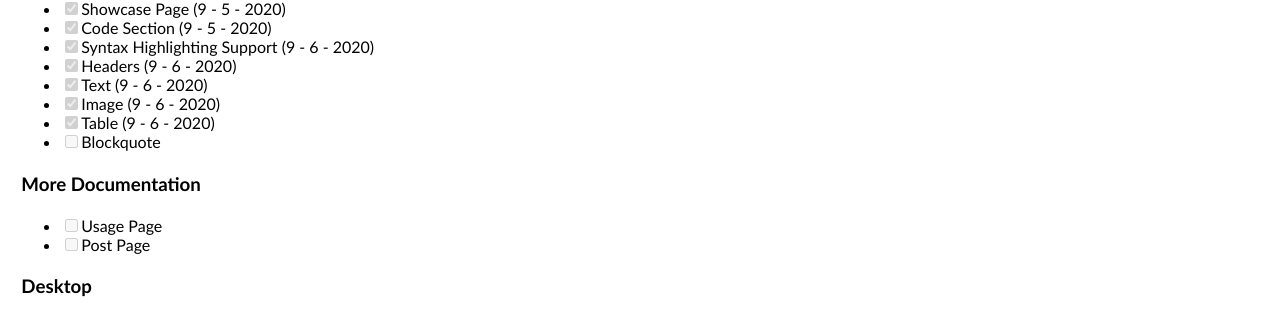
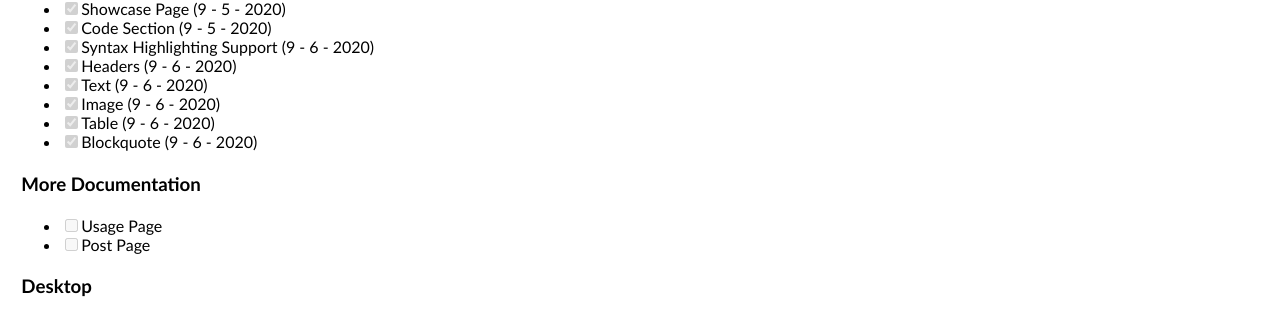
Before and after one commit to andydevs/jekyll-theme-peaceful-gates, a Jekyll site: the page built from TODO.md, in a window 1280 px wide. Shown: the part 365-685 px from the top of the page. Built offline with Jekyll 4.4.1, drawn with Linux system fonts in a browser that asks for light colours; our own code applies the rules of GitHub Pages for plain Markdown files.

Commit message:
Blockquotes

```diff
--- a/TODO.md
+++ b/TODO.md
@@ -17,7 +17,7 @@ Upcoming
 - [x] Text (9 - 6 - 2020)
 - [x] Image (9 - 6 - 2020)
 - [x] Table (9 - 6 - 2020)
-- [ ] Blockquote
+- [x] Blockquote (9 - 6 - 2020)
 
 ### More Documentation
 
--- a/_sass/jekyll-theme-simple-design/_base.scss
+++ b/_sass/jekyll-theme-simple-design/_base.scss
@@ -58,4 +58,5 @@ table {
 blockquote {
     @include page-section;
     margin-left: $spacing-3;
+    font-size: $medium-font-size;
 }
```
